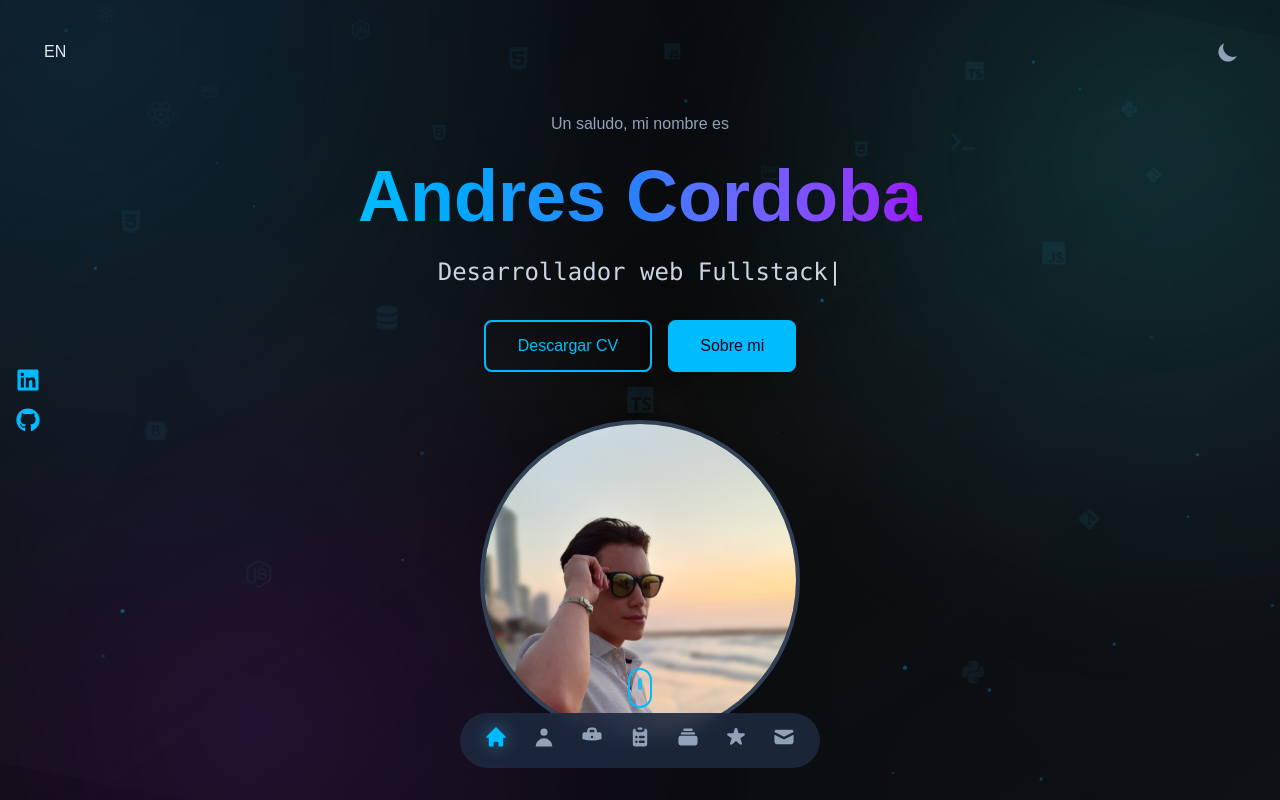
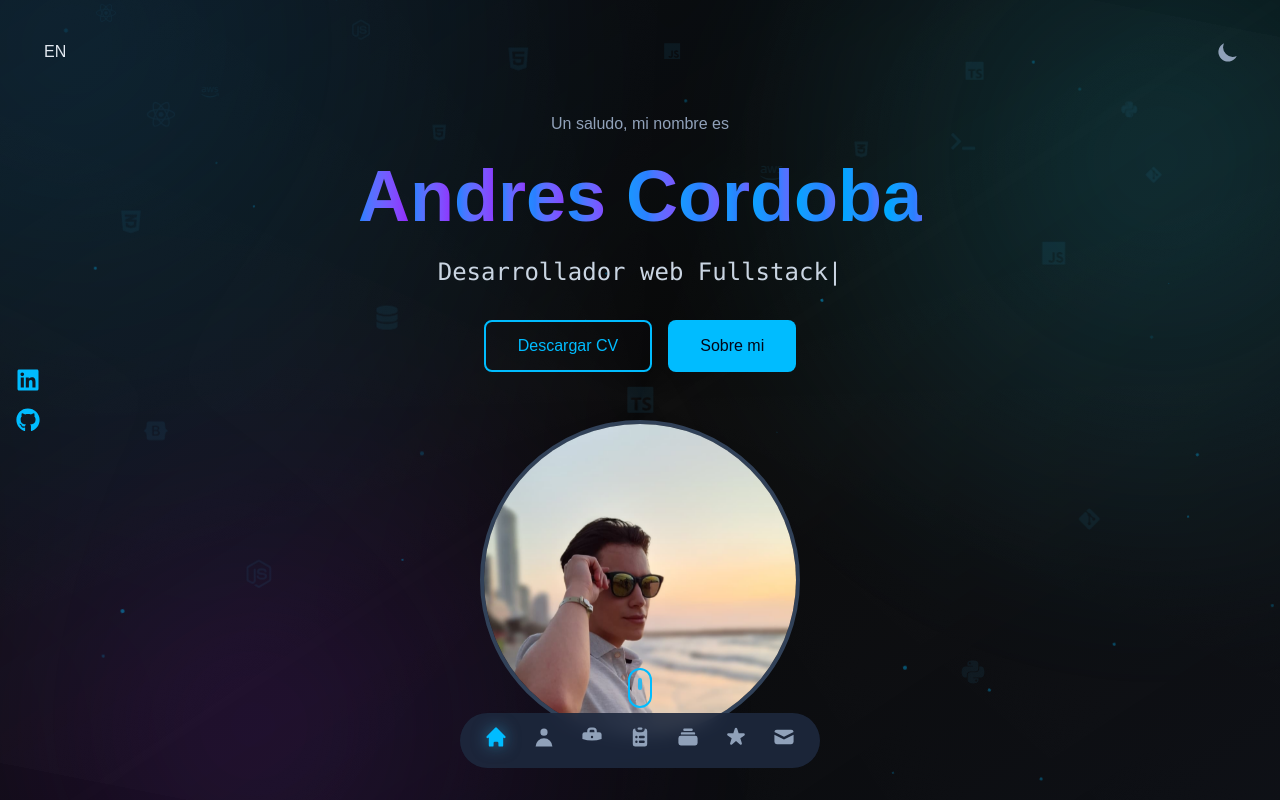
Before and after one commit to Andres766/Portafolio., a Next.js app: page / in a window 1280 px wide. Shown: the top 800 px of the page. Built offline with nearby package versions, Linux system fonts and the light colour scheme.

Commit message:
animacion letras

```diff
--- a/src/app/globals.css
+++ b/src/app/globals.css
@@ -248,6 +248,19 @@ html {
   opacity: 0.35;
 }
 
+/* Animated gradient for text: smoothly changes colors over time */
+@keyframes moveGradient {
+  0% { background-position: 0% 50%; }
+  50% { background-position: 100% 50%; }
+  100% { background-position: 0% 50%; }
+}
+
+.animated-gradient-text {
+  background-size: 200% 200%;
+  animation: moveGradient 6s ease-in-out infinite;
+}
+
+
 /* Floating background icons */
 .floating-icons {
   position: absolute;
--- a/src/app/page.tsx
+++ b/src/app/page.tsx
@@ -409,8 +409,20 @@ export default function Portfolio() {
         </div>
 
         {/* Name */}
-        <h1 className="mt-16 text-4xl md:text-5xl font-bold text-white animate-fade-in">
-          Andres Cordoba
+        <h1 className="mt-16 text-4xl md:text-5xl font-bold animate-fade-in">
+          {"Andres Cordoba".split("").map((ch, i) => (
+            ch === " " ? (
+              <span key={i} className="inline-block">&nbsp;</span>
+            ) : (
+              <span
+                key={i}
+                className={`inline-block bg-gradient-to-r ${isDark ? 'from-sky-400 via-blue-500 to-purple-600' : 'from-blue-600 via-purple-600 to-pink-600'} bg-clip-text text-transparent animated-gradient-text`}
+                style={{ animationDelay: `${i * 0.12}s` }}
+              >
+                {ch}
+              </span>
+            )
+          ))}
         </h1>
 
         {/* Loading Bar */}
@@ -562,8 +574,20 @@ export default function Portfolio() {
         <div className="max-w-6xl mx-auto relative z-10">
           <div className="text-center space-y-6">
             <p className={`${isDark ? 'text-slate-400' : 'text-gray-600'} text-base`}>{t('greeting')}</p>
-            <h1 className={`text-5xl md:text-7xl font-bold bg-gradient-to-r ${isDark ? 'from-sky-400 via-blue-500 to-purple-600' : 'from-blue-600 via-purple-600 to-pink-600'} bg-clip-text text-transparent`}>
-              Andres Cordoba
+            <h1 className={`text-5xl md:text-7xl font-bold`}>
+              {"Andres Cordoba".split("").map((ch, i) => (
+                ch === " " ? (
+                  <span key={i} className="inline-block">&nbsp;</span>
+                ) : (
+                  <span
+                    key={i}
+                    className={`inline-block bg-gradient-to-r ${isDark ? 'from-sky-400 via-blue-500 to-purple-600' : 'from-blue-600 via-purple-600 to-pink-600'} bg-clip-text text-transparent animated-gradient-text`}
+                    style={{ animationDelay: `${i * 0.12}s` }}
+                  >
+                    {ch}
+                  </span>
+                )
+              ))}
             </h1>
             <div className={`text-xl md:text-2xl h-8 flex items-center justify-center ${isDark ? 'text-slate-300' : 'text-gray-700'}`}>
               <span className="font-mono">
```
